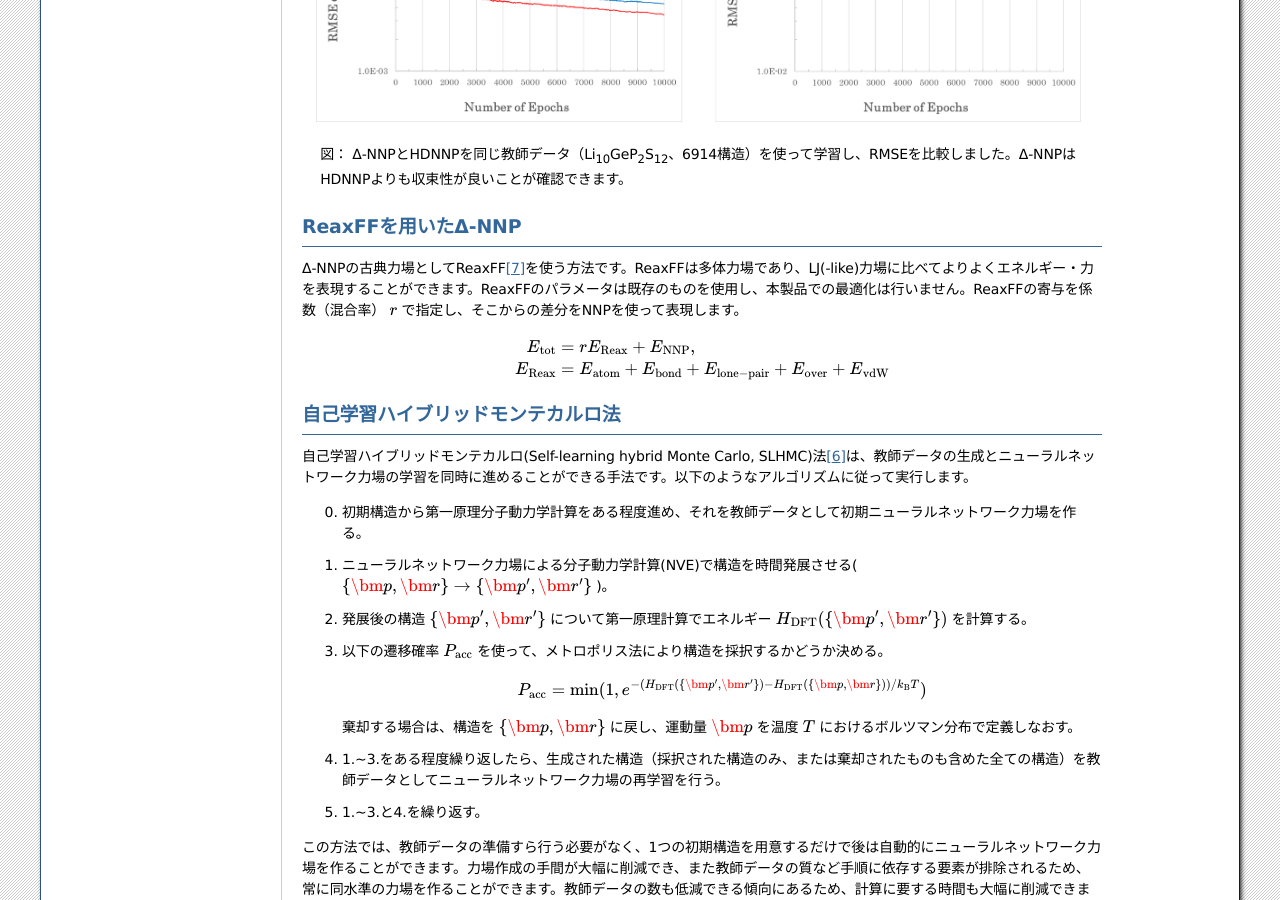
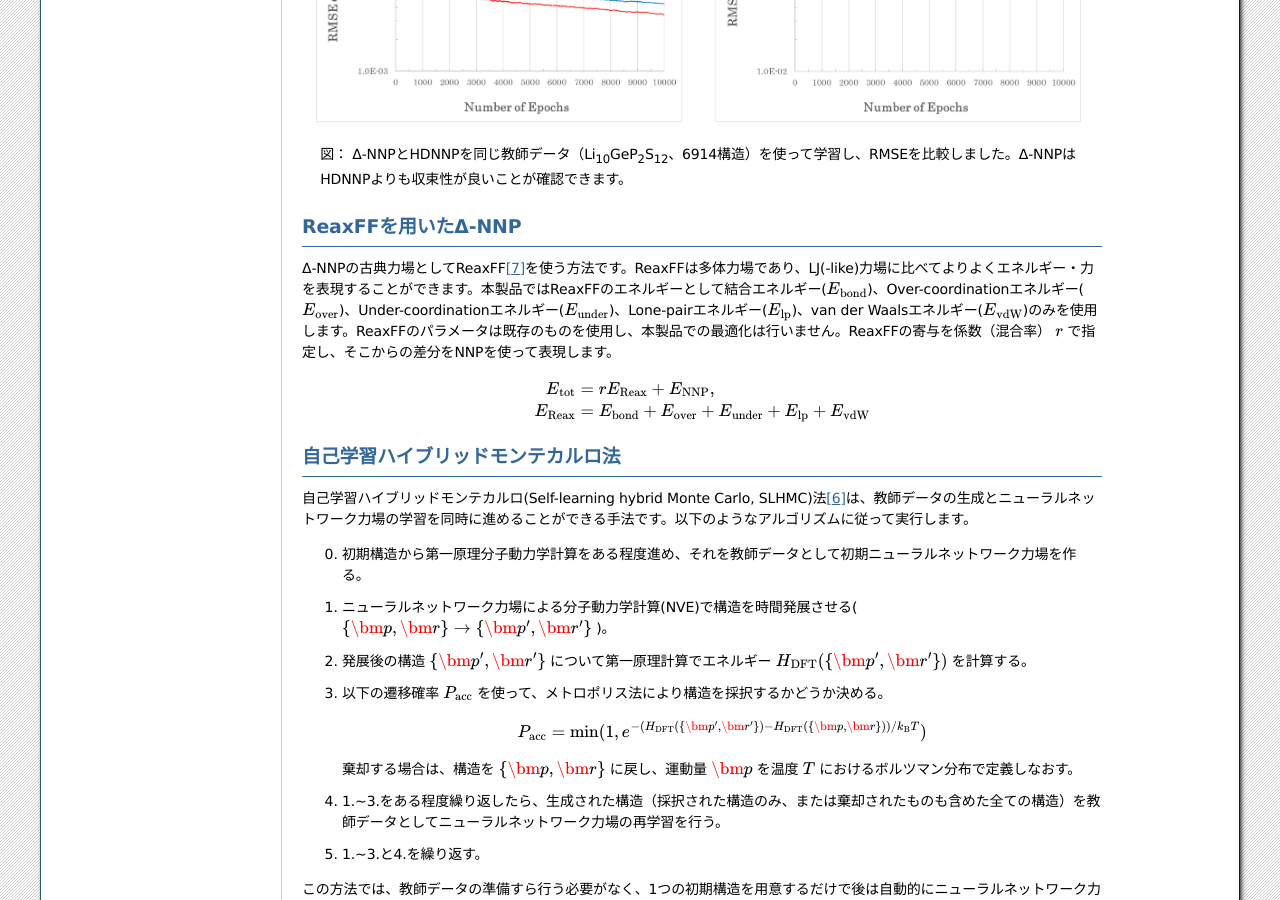
Before and after one commit to advancesoftcorp/neuralmd-doc, a Sphinx documentation site: the page built from docs/source/theory.rst, in a window 1280 px wide and 900 px high, scrolled down 3990 px. Built offline with Sphinx 7.4.7, drawn with Linux system fonts in a browser that asks for light colours; formulas are drawn with MathJax 3.

Commit message:
fix/add description

```diff
--- a/docs/source/additional.rst
+++ b/docs/source/additional.rst
@@ -21,12 +21,12 @@ LJ-like力場を用いた\ |Delta|\ -NNP
 
 .. _deltannp_reax_usage:
 
-ReaxFFを用いた\ |Delta|\ -NNP法
+ReaxFFを用いた\ |Delta|\ -NNP
 -------------------------------------------------
 
 ニューラルネットワークの学習（手順4）で、\ :file:`sannp.prop`\ で ``withReaxFF 1`` と設定して実行します。
 
-学習時、および分子動力学計算実行時（手順5）にパラメータ定義ファイル\ :file`ffield.reax`\ が必要です。NanoLabo Toolに同梱されているものをお使いいただけます。
+学習時、および分子動力学計算実行時（手順5）にパラメータ定義ファイル\ :file:`ffield.reax`\ が必要です。NanoLabo Toolに同梱されているものをお使いいただけます。\ :file:`ffield.reax`\ ファイルの書式は\ `LAMMPSに準拠 <https://docs.lammps.org/pair_reaxff.html>`_\ します。
 
 .. hint:: ReaxFFのパラメータはあらかじめ用意されたものを使い、本製品での最適化は行いません。
 
--- a/docs/source/slhmc.rst
+++ b/docs/source/slhmc.rst
@@ -101,7 +101,9 @@ NanoLabo Tool同梱の計算エンジンを使用される場合は、ライブ
 
  電荷の計算を行う場合は、\ :file:`sannp.prop`\ で ``withCharge 1`` を設定し、\ :file:`sannp.sh`\ で :option:`sannp --train-charge` の行のコメントアウトを外してください。
 
- |Delta|\ -NNPを使う場合は、\ :file:`sannp.prop`\ で ``withClassical 1`` を設定し、\ :file:`sannp.sh`\ で :option:`sannp --classical` の行のコメントアウトを外してください。
+ |Delta|\ -NNP（LJ-like力場）を使う場合は、\ :file:`sannp.prop`\ で ``withLJlike 1`` を設定し、\ :file:`sannp.sh`\ で :option:`sannp --classical` の行のコメントアウトを外してください。
+
+ |Delta|\ -NNP(ReaxFF)を使う場合は、\ :file:`sannp.prop`\ で ``withReaxFF 1`` を設定し、同じフォルダにパラメータ定義ファイル\ :file:`ffield.reax`\ を配置してください。
 
 準備が終わったら、手順1で作成した\ :file:`espresso.in`\ も同じフォルダに配置し、
 
--- a/docs/source/theory.rst
+++ b/docs/source/theory.rst
@@ -192,13 +192,13 @@ NNPを最適化する際に、原子エネルギーの平均値および分散
 ReaxFFを用いた\ |Delta|\ -NNP
 -----------------------------------
 
-|Delta|\ -NNPの古典力場としてReaxFF\ [7]_\ を使う方法です。ReaxFFは多体力場であり、LJ(-like)力場に比べてよりよくエネルギー・力を表現することができます。ReaxFFのパラメータは既存のものを使用し、本製品での最適化は行いません。ReaxFFの寄与を係数（混合率） :math:`r` で指定し、そこからの差分をNNPを使って表現します。
+|Delta|\ -NNPの古典力場としてReaxFF\ [7]_\ を使う方法です。ReaxFFは多体力場であり、LJ(-like)力場に比べてよりよくエネルギー・力を表現することができます。本製品ではReaxFFのエネルギーとして結合エネルギー(\ :math:`E_\mathrm{bond}`\ )、Over-coordinationエネルギー(\ :math:`E_\mathrm{over}`\ )、Under-coordinationエネルギー(\ :math:`E_\mathrm{under}`\ )、Lone-pairエネルギー(\ :math:`E_\mathrm{lp}`\ )、van der Waalsエネルギー(\ :math:`E_\mathrm{vdW}`\ )のみを使用します。ReaxFFのパラメータは既存のものを使用し、本製品での最適化は行いません。ReaxFFの寄与を係数（混合率） :math:`r` で指定し、そこからの差分をNNPを使って表現します。
 
 .. math::
 
  E_\mathrm{tot} &= r E_\mathrm{Reax}+E_\mathrm{NNP},
 
- E_\mathrm{Reax} &= E_\mathrm{atom}+E_\mathrm{bond}+E_\mathrm{lone-pair}+E_\mathrm{over}+E_\mathrm{vdW}
+ E_\mathrm{Reax} &= E_\mathrm{bond}+E_\mathrm{over}+E_\mathrm{under}+E_\mathrm{lp}+E_\mathrm{vdW}
 
 .. _theory_slhmc:
 
--- a/docs/source/usage/prop.rst
+++ b/docs/source/usage/prop.rst
@@ -42,7 +42,7 @@ sannp.propの書式
 
  :デフォルト: 0
 
- ReaxFFとニューラルネットワーク力場を組み合わせた\ |Delta|\ -NNPを使う(1)か使わない(0)かの指定です。LJ-like力場を用いた \ |Delta|\ -NNPとは併用できません。 ``withClassical 2`` でも ``withReaxFF 1`` と同じ設定になります。
+ ReaxFFとニューラルネットワーク力場を組み合わせた\ |Delta|\ -NNPを使う(1)か使わない(0)かの指定です。ReaxFFを使う場合、パラメータ定義ファイル\ :file:`ffield.reax`\ が必要です。LJ-like力場を用いた \ |Delta|\ -NNPとは併用できません。 ``withClassical 2`` でも ``withReaxFF 1`` と同じ設定になります。
 
 .. describe:: rcutReaxFF
 
```
